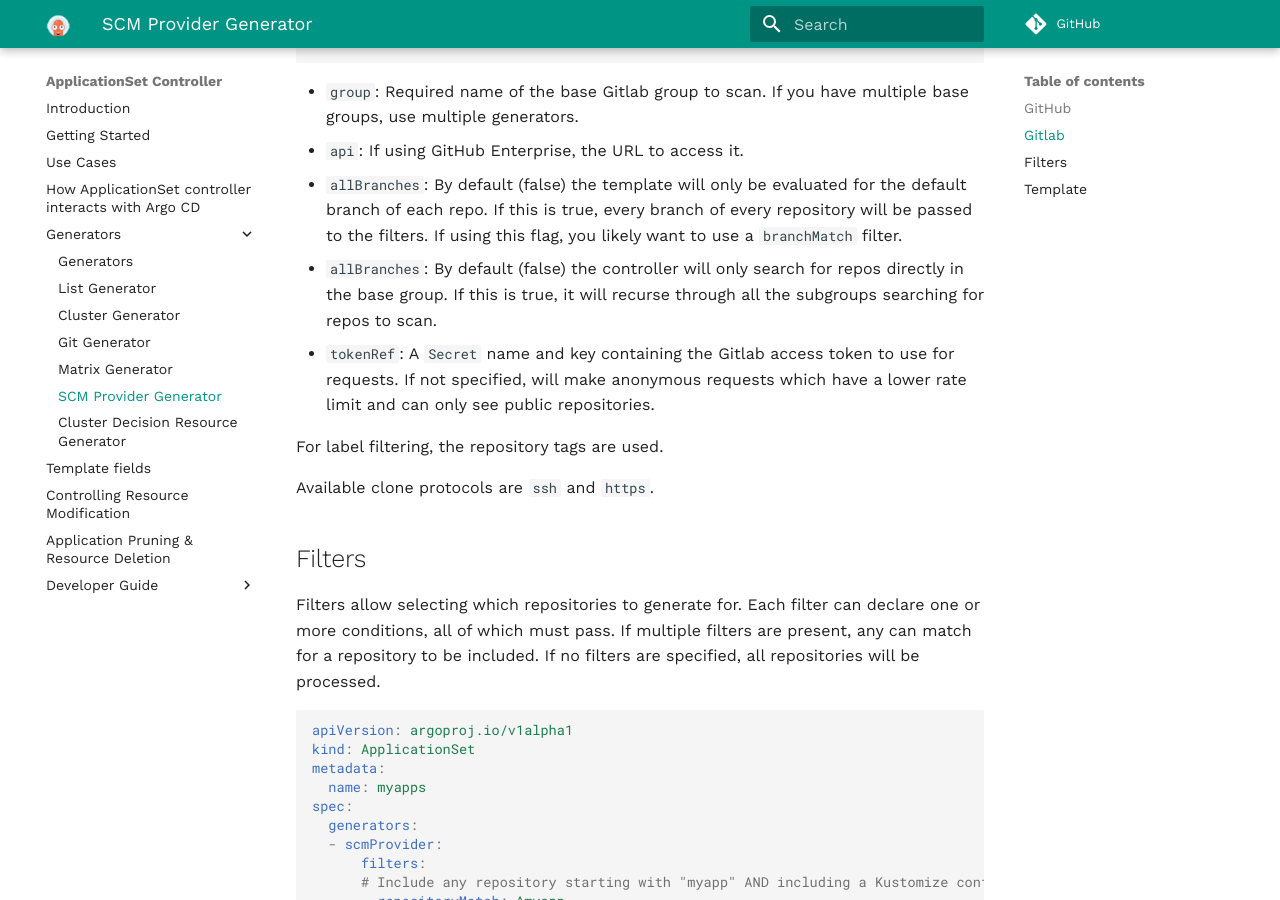
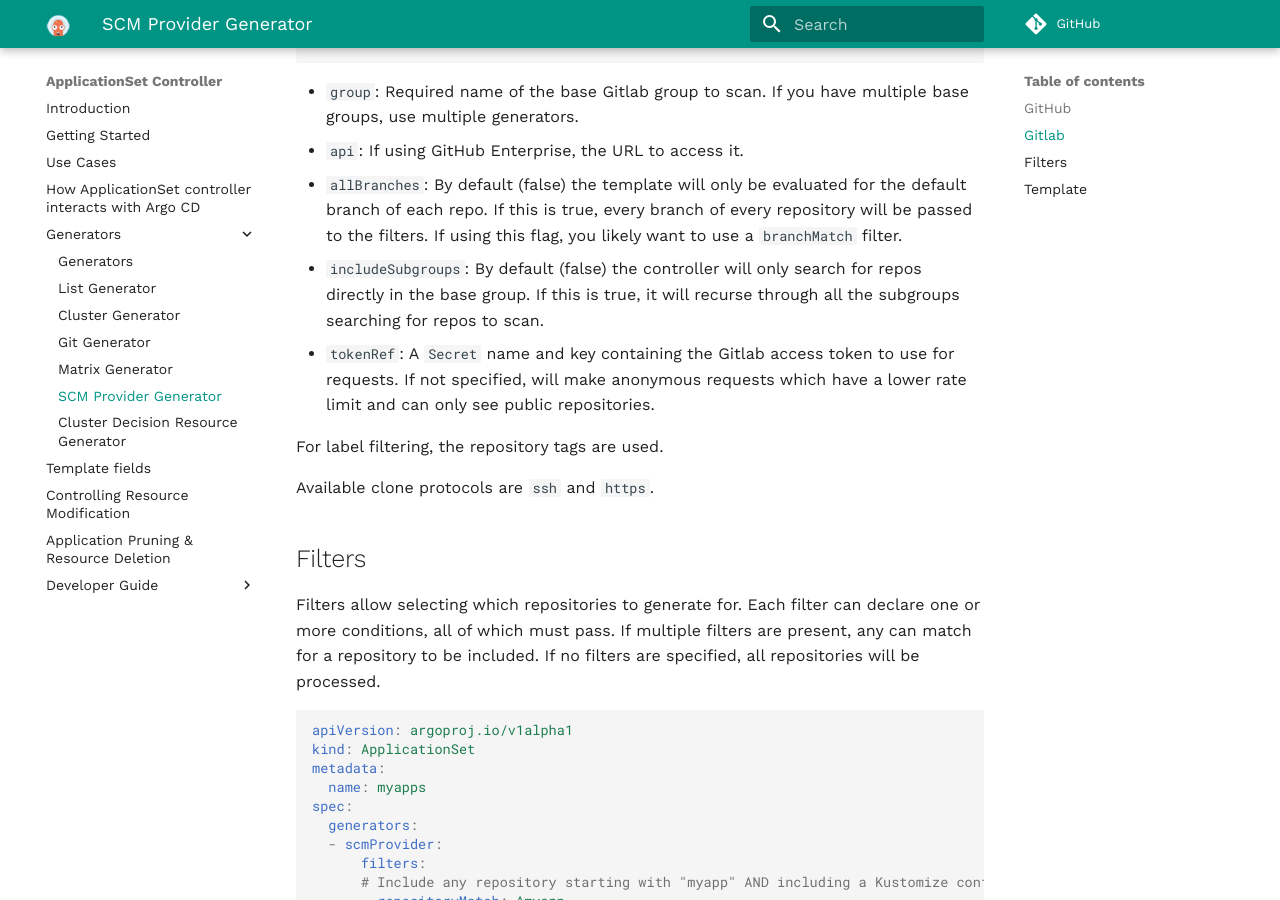
Before and after one commit to argoproj/applicationset, an MkDocs documentation site: the page built from docs/Generators-SCM-Provider.md, in a window 1280 px wide and 900 px high, scrolled down 2063 px. Built offline with MkDocs 1.6.1 and Material for MkDocs 9.7.7, drawn with Linux system fonts in a browser that asks for light colours; comment, search, counter and statistics services are not loaded.

Commit message:
docs: fix includeSubgroups reference name

```diff
--- a/docs/Generators-SCM-Provider.md
+++ b/docs/Generators-SCM-Provider.md
@@ -88,7 +88,7 @@ spec:
 * `group`: Required name of the base Gitlab group to scan. If you have multiple base groups, use multiple generators.
 * `api`: If using GitHub Enterprise, the URL to access it.
 * `allBranches`: By default (false) the template will only be evaluated for the default branch of each repo. If this is true, every branch of every repository will be passed to the filters. If using this flag, you likely want to use a `branchMatch` filter.
-* `allBranches`: By default (false) the controller will only search for repos directly in the base group. If this is true, it will recurse through all the subgroups searching for repos to scan.
+* `includeSubgroups`: By default (false) the controller will only search for repos directly in the base group. If this is true, it will recurse through all the subgroups searching for repos to scan.
 * `tokenRef`: A `Secret` name and key containing the Gitlab access token to use for requests. If not specified, will make anonymous requests which have a lower rate limit and can only see public repositories.
 
 For label filtering, the repository tags are used.
```
